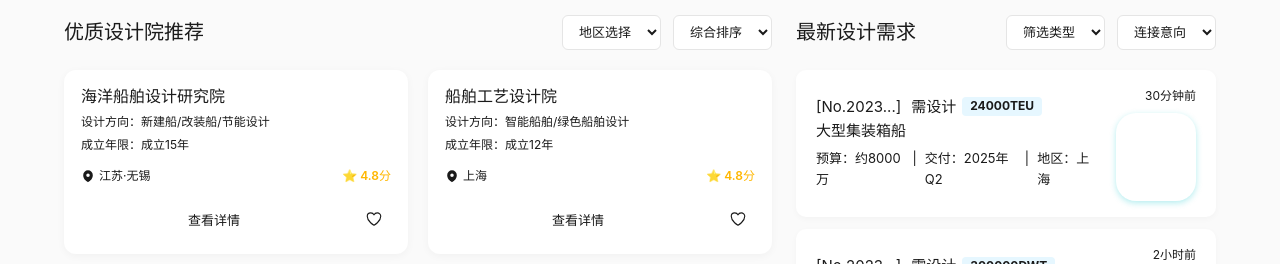
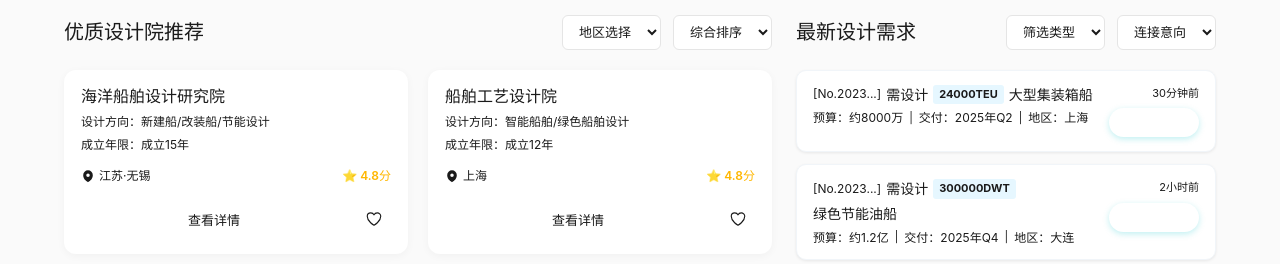
Before and after one commit to EienGS/shipping-transaction-project-master, a Vue app: page /ship-repair in a window 1280 px wide. Shown: the part 688-952 px from the top of the page. Built offline with nearby package versions, Linux system fonts and the light colour scheme.

Commit message:
feat: optimize right-panel card layout in ShipRepairHome.vue

```diff
--- a/src/views/ship-repair/ShipRepairHome.vue
+++ b/src/views/ship-repair/ShipRepairHome.vue
@@ -363,7 +363,7 @@ const demands = ref([
     type: 'build',
     code: 'B2023102404',
     titlePrefix: '需建造',
-    titleSuffix: '超大型油轮',
+    titleSuffix: '超大型���轮',
     capacity: '400000DWT',
     budget: '约5亿',
     deliverTime: '2025年Q2',
@@ -924,77 +924,88 @@ const toggleFavorite = (id) => { console.log('收藏:', id) }
 .demand-strip {
   background: white;
   border-radius: 10px;
-  padding: 16px 20px;
-  box-shadow: 0 2px 6px rgba(0, 0, 0, 0.03);
-  transition: all 0.3s;
+  padding: 14px 16px;
+  box-shadow: 0 1px 3px rgba(0, 0, 0, 0.08);
+  transition: all 0.3s ease;
   cursor: pointer;
+  border: 1px solid #F1F5F9;
 }
 
 .demand-strip:hover {
-  box-shadow: 0 4px 12px rgba(0, 0, 0, 0.06);
-  transform: translateX(4px);
+  box-shadow: 0 4px 12px rgba(0, 0, 0, 0.1);
+  border-color: #E2E8F0;
+  transform: translateY(-2px);
 }
 
 .demand-strip-content {
   display: flex;
   justify-content: space-between;
-  align-items: center;
+  align-items: flex-start;
+  gap: 12px;
 }
 
 .demand-main-info {
   flex: 1;
+  min-width: 0;
 }
 
 .demand-strip-title {
-  font-size: 15px;
+  font-size: 14px;
   font-weight: 600;
   color: var(--text-primary);
-  margin-bottom: 8px;
+  margin-bottom: 6px;
   display: flex;
   align-items: center;
   flex-wrap: wrap;
-  gap: 6px;
+  gap: 5px;
+  line-height: 1.4;
+  word-break: break-word;
 }
 
 .demand-code-prefix {
   color: var(--text-light);
   font-weight: 400;
-  margin-right: 4px;
+  font-size: 12px;
+  flex-shrink: 0;
 }
 
-/* 高亮标签 (模拟设计图中的蓝色块) */
 .highlight-tag.blue {
   background: #e6f7ff;
   color: var(--primary-blue);
-  font-size: 12px;
-  padding: 2px 8px;
-  border-radius: 4px;
+  font-size: 11px;
+  padding: 2px 6px;
+  border-radius: 3px;
   font-weight: 700;
+  flex-shrink: 0;
 }
 
 .demand-sub-details {
-  font-size: 13px;
+  font-size: 12px;
   color: var(--text-secondary);
   display: flex;
-  gap: 8px;
+  gap: 6px;
+  flex-wrap: wrap;
+  align-items: center;
+  line-height: 1.3;
 }
 
 .separator {
   color: var(--border-color);
+  font-size: 11px;
 }
 
 .demand-strip-actions {
   display: flex;
   flex-direction: column;
   align-items: flex-end;
-  gap: 8px;
-  min-width: 100px;
-  /* 确保按钮区域宽度一致 */
+  gap: 6px;
+  flex-shrink: 0;
 }
 
 .time-ago {
-  font-size: 12px;
+  font-size: 11px;
   color: var(--text-light);
+  white-space: nowrap;
 }
 
 /* 青色对接按钮 */
@@ -1005,17 +1016,24 @@ const toggleFavorite = (id) => { console.log('收藏:', id) }
   padding: 6px 12px;
   background: linear-gradient(90deg, var(--cyan-gradient-start), var(--cyan-gradient-end));
   border: none;
-  border-radius: 20px;
+  border-radius: 18px;
   color: white;
-  font-size: 13px;
+  font-size: 12px;
   font-weight: 600;
   cursor: pointer;
-  transition: all 0.3s;
-  box-shadow: 0 2px 6px rgba(0, 194, 203, 0.3);
+  transition: all 0.3s ease;
+  box-shadow: 0 2px 6px rgba(0, 194, 203, 0.25);
+  white-space: nowrap;
 }
 
 .btn-contact-cyan:hover {
-  box-shadow: 0 4px 10px rgba(0, 194, 203, 0.5);
+  box-shadow: 0 4px 10px rgba(0, 194, 203, 0.4);
+  transform: translateY(-1px);
+}
+
+.btn-contact-cyan svg {
+  width: 14px;
+  height: 14px;
 }
 
 /* 响应式适配 */
```
